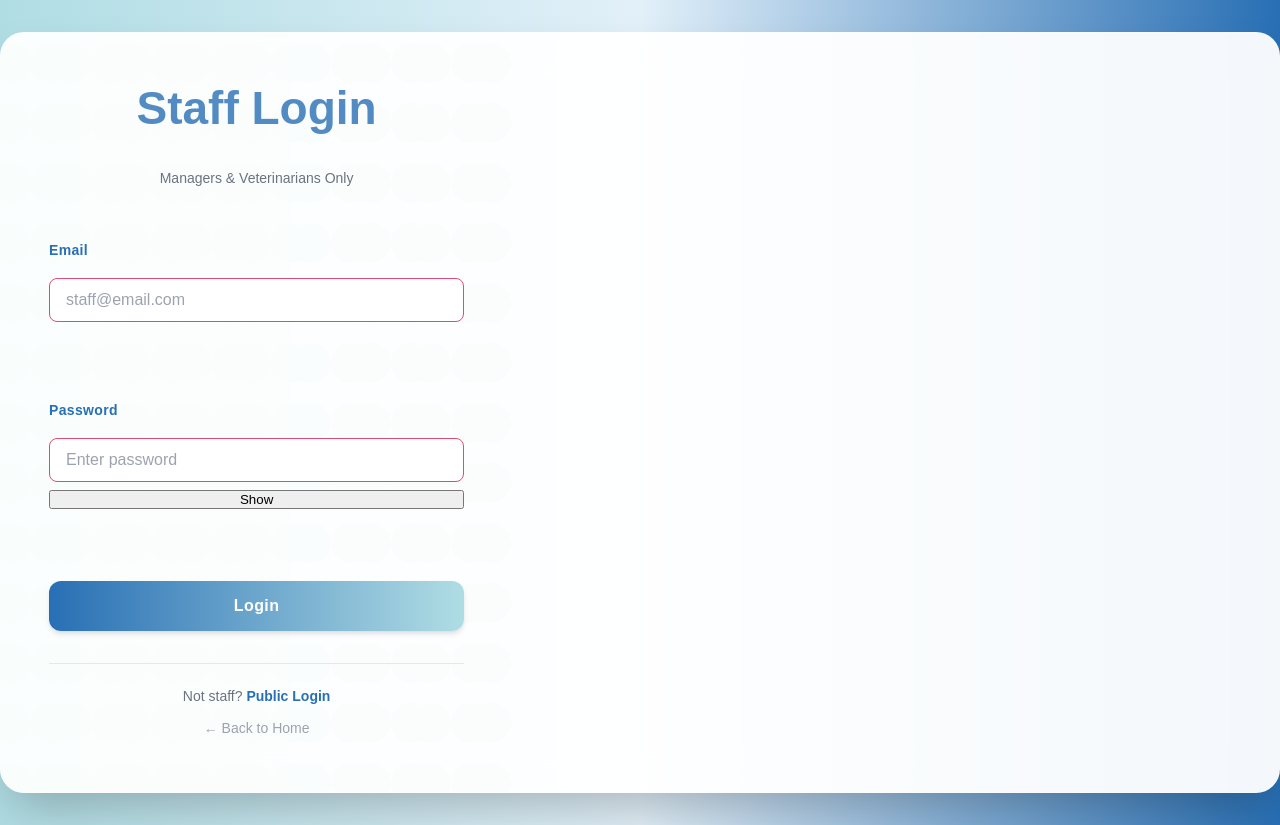
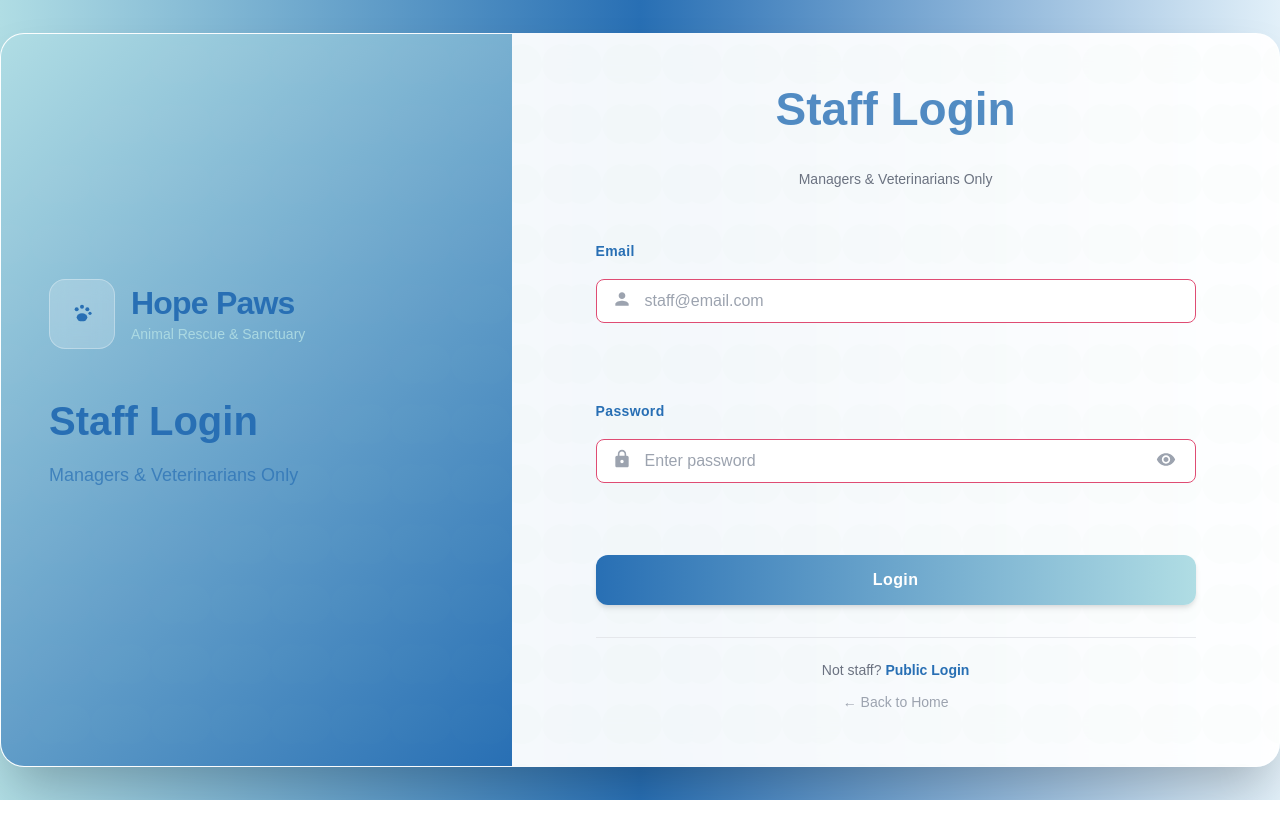
Before and after one commit to jennifernava681/SOFTWARE_DESIGN_COSC_4353, a React (Create React App) app: page /stafflogin in a window 1280 px wide. After the commit the page ends 800 px from the top, so only its background shows below. Built offline with nearby package versions, Linux system fonts and the light colour scheme; no server answers.

Commit message:
fix ui sing in

```diff
--- a/src/portals/staff/StaffLogin.jsx
+++ b/src/portals/staff/StaffLogin.jsx
@@ -5,8 +5,44 @@ import "../../css/LoginUSER.css";
 import "../../index.css";
 import { apiFetch } from "../../api"; // ✅ Use the working fetch logic
 
+// Icons (copied from LoginUSER for consistent styling)
+const PawIcon = () => (
+  <svg width="32" height="32" viewBox="0 0 24 24" fill="currentColor">
+    <ellipse cx="12" cy="16" rx="4" ry="3" />
+    <circle cx="8" cy="10" r="1.5" />
+    <circle cx="12" cy="8" r="1.5" />
+    <circle cx="16" cy="10" r="1.5" />
+    <circle cx="18" cy="13" r="1.2" />
+  </svg>
+);
+
+const EyeIcon = () => (
+  <svg width="20" height="20" viewBox="0 0 24 24" fill="currentColor">
+    <path d="M12 4.5C7 4.5 2.73 7.61 1 12c1.73 4.39 6 7.5 11 7.5s9.27-3.11 11-7.5c-1.73-4.39-6-7.5-11-7.5zM12 17c-2.76 0-5-2.24-5-5s2.24-5 5-5 5 2.24 5 5-2.24 5-5 5zm0-8c-1.66 0-3 1.34-3 3s1.34 3 3 3 3-1.34 3-3-1.34-3-3-3z" />
+  </svg>
+);
+
+const EyeOffIcon = () => (
+  <svg width="20" height="20" viewBox="0 0 24 24" fill="currentColor">
+    <path d="M12 7c2.76 0 5 2.24 5 5 0 .65-.13 1.26-.36 1.83l2.92 2.92c1.51-1.26 2.7-2.89 3.43-4.75-1.73-4.39-6-7.5-11-7.5-1.4 0-2.74.25-3.98.7l2.16 2.16C10.74 7.13 11.35 7 12 7zM2 4.27l2.28 2.28.46.46C3.08 8.3 1.78 10.02 1 12c1.73 4.39 6 7.5 11 7.5 1.55 0 3.03-.3 4.38-.84l.42.42L19.73 22 21 20.73 3.27 3 2 4.27zM7.53 9.8l1.55 1.55c-.05.21-.08.43-.08.65 0 1.66 1.34 3 3 3 .22 0 .44-.03.65-.08l1.55 1.55c-.67.33-1.41.53-2.2.53-2.76 0-5-2.24-5-5 0-.79.2-1.53.53-2.2zm4.31-.78l3.15 3.15.02-.16c0-1.66-1.34-3-3-3l-.17.01z" />
+  </svg>
+);
+
+const UserIcon = () => (
+  <svg width="20" height="20" viewBox="0 0 24 24" fill="currentColor">
+    <path d="M12 12c2.21 0 4-1.79 4-4s-1.79-4-4-4-4 1.79-4 4 1.79 4 4 4zm0 2c-2.67 0-8 1.34-8 4v2h16v-2c0-2.66-5.33-4-8-4z" />
+  </svg>
+);
+
+const LockIcon = () => (
+  <svg width="20" height="20" viewBox="0 0 24 24" fill="currentColor">
+    <path d="M18 8h-1V6c0-2.76-2.24-5-5-5S7 3.24 7 6v2H6c-1.1 0-2 .9-2 2v10c0 1.1.9 2 2 2h12c1.1 0 2-.9 2-2V10c0-1.1-.9-2-2-2zm-6 9c-1.1 0-2-.9-2-2s.9-2 2-2 2 .9 2 2-.9 2-2 2zm3.1-9H8.9V6c0-1.71 1.39-3.1 3.1-3.1 1.71 0 3.1 1.39 3.1 3.1v2z" />
+  </svg>
+);
+
 function LoginSTAFF() {
   const navigate = useNavigate();
+  // Original formData state, without 'rememberMe'
   const [formData, setFormData] = useState({ email: "", password: "" });
   const [showPassword, setShowPassword] = useState(false);
   const [banner, setBanner] = useState({ message: "", type: "success", show: false });
@@ -19,24 +55,23 @@ function LoginSTAFF() {
     }
   }, [banner]);
 
+  // Original handleChange, only for email and password
   const handleChange = (e) => {
     const { name, value } = e.target;
     setFormData({ ...formData, [name]: value });
   };
 
+  // Original handleSubmit, with apiFetch and role-based redirection
   const handleSubmit = async (e) => {
     e.preventDefault();
     setIsLoading(true);
     try {
       // ✅ Use centralized working fetch method
       const data = await apiFetch("/api/users/login", "POST", formData);
-
       // Save user data
       localStorage.setItem("token", data.token);
       localStorage.setItem("user", JSON.stringify(data.user));
-
       setBanner({ message: "Login successful!", type: "success", show: true });
-
       // Redirect based on role
       setTimeout(() => {
         if (data.user.role === "manager") {
@@ -56,6 +91,28 @@ function LoginSTAFF() {
 
   return (
     <div className="login-page">
+      {/* Background with animal silhouettes from LoginUSER */}
+      <div className="login-background">
+        <div className="login-background-overlay"></div>
+        <div className="floating-paws">
+          <div className="floating-paw paw-1">
+            <PawIcon />
+          </div>
+          <div className="floating-paw paw-2">
+            <PawIcon />
+          </div>
+          <div className="floating-paw paw-3">
+            <PawIcon />
+          </div>
+          <div className="floating-paw paw-4">
+            <PawIcon />
+          </div>
+          <div className="floating-paw paw-5">
+            <PawIcon />
+          </div>
+        </div>
+      </div>
+
       <NotificationBanner
         message={banner.message}
         type={banner.type}
@@ -65,18 +122,40 @@ function LoginSTAFF() {
       />
 
       <div className="login-container">
+        {/* Left side - Branding from LoginUSER */}
+        <div className="login-branding">
+          <div className="login-logo">
+            <div className="login-logo-icon">
+              <PawIcon />
+            </div>
+            <div className="login-logo-text">
+              <h1>Hope Paws</h1>
+              <p>Animal Rescue & Sanctuary</p>
+            </div>
+          </div>
+          <div className="login-welcome">
+            <h2>Staff Login</h2>
+            <p>Managers & Veterinarians Only</p>
+          </div>
+        </div>
+
+        {/* Right side - Login Form */}
         <div className="login-form-container">
           <div className="login-form-wrapper">
             <div className="login-form-header">
               <h3>Staff Login</h3>
               <p>Managers & Veterinarians Only</p>
             </div>
-
             <form onSubmit={handleSubmit} className="login-form">
               <div className="form-group">
-                <label>Email</label>
+                <label htmlFor="email">Email</label>
+                <div className="input-wrapper">
+                  <div className="input-icon">
+                    <UserIcon />
+                  </div>
                   <input
                     type="email"
+                    id="email"
                     name="email"
                     className="form-input"
                     value={formData.email}
@@ -85,11 +164,16 @@ function LoginSTAFF() {
                     placeholder="staff@email.com"
                   />
                 </div>
-
+              </div>
               <div className="form-group">
-                <label>Password</label>
+                <label htmlFor="password">Password</label>
+                <div className="input-wrapper">
+                  <div className="input-icon">
+                    <LockIcon />
+                  </div>
                   <input
                     type={showPassword ? "text" : "password"}
+                    id="password"
                     name="password"
                     className="form-input"
                     value={formData.password}
@@ -97,16 +181,19 @@ function LoginSTAFF() {
                     required
                     placeholder="Enter password"
                   />
-                <button type="button" onClick={() => setShowPassword(!showPassword)}>
-                  {showPassword ? "Hide" : "Show"}
+                  <button
+                    type="button"
+                    className="password-toggle"
+                    onClick={() => setShowPassword(!showPassword)}
+                  >
+                    {showPassword ? <EyeOffIcon /> : <EyeIcon />}
                   </button>
                 </div>
-
+              </div>
               <button type="submit" disabled={isLoading} className="login-button">
                 {isLoading ? "Logging in..." : "Login"}
               </button>
             </form>
-
             <div className="login-footer">
               <p>
                 Not staff?{" "}
--- a/src/portals/staff/vet/VetDashboard.jsx
+++ b/src/portals/staff/vet/VetDashboard.jsx
@@ -204,7 +204,7 @@ export default function VetDashboard() {
           <div className="hero-container">
             <div className="hero-content">
               <h1 className="hero-title">
-                Welcome, <span className="hero-title-gradient">Doctor!</span>
+                Welcome, <span className="hero-title-gradient">vet!</span>
               </h1>
               <p className="hero-description">
                 We're glad to have you back in the system. You can view and update medical records, manage checkups, and
```
Lines whose indentation alone changed are shown as unchanged.
